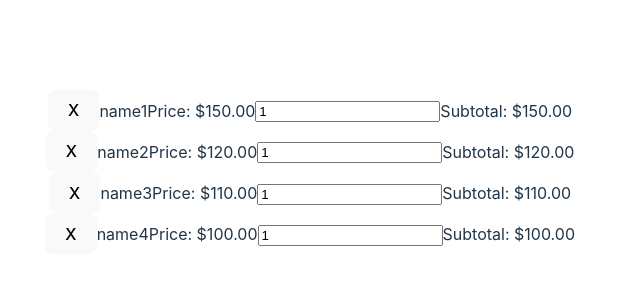
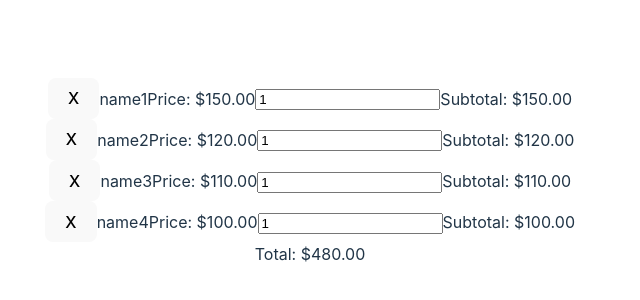
Before and after one commit to MagnusStarkadOttosen/02363FrontEndProject, a React (Vite) app: page / in a window 1280 px wide. Shown: the part 228-528 px from the top of the page, without its empty margins (330-970 px from the left). Built offline with nearby package versions, Linux system fonts and the light colour scheme.

Commit message:
Added total price

```diff
--- a/src/components/ItemComponent.tsx
+++ b/src/components/ItemComponent.tsx
@@ -1,16 +1,20 @@
-//import React from 'react';
-import React, { useState } from 'react';
+import React, { useState , useEffect } from 'react';
 import { Item } from '../types/Items';
 
 interface ItemProps{
     item: Item;
-    onRemove: (id: String) => void;
+    onRemove: (id: string) => void;
+    onQuantityChange: (id: string, subtotal: number) => void;
 }
 
-const ItemComponent: React.FC<ItemProps> = ({ item, onRemove }) => {
+const ItemComponent: React.FC<ItemProps> = ({ item, onRemove, onQuantityChange }) => {
 
     const [quantity, setQuantity] = useState(1);
     const subTotal = item.price * quantity;
+
+    useEffect(() => {
+        onQuantityChange(item.id, subTotal);
+    }, [quantity]);
 
     return(
         <div className="item">
--- a/src/components/ItemList.tsx
+++ b/src/components/ItemList.tsx
@@ -1,4 +1,4 @@
-import React, { useState} from 'react';
+import React, { useState, useEffect} from 'react';
 import ItemComponent from "./ItemComponent";
 import { Item } from '../types/Items';
 
@@ -11,16 +11,35 @@ const initItems: Item[] = [
 
 const ItemList: React.FC = () => {
     const[items, setItems] = useState<Item[]>(initItems);
+    const [subtotals, setSubtotals] = useState<{ [key: string]: number }>({});
 
-    const removeItem = (id: String) =>{
+    useEffect(() => {
+        const initialSubtotals = initItems.reduce((acc, item) => {
+            acc[item.id] = item.price;
+            return acc;
+        }, {} as { [key: string]: number });
+        setSubtotals(initialSubtotals);
+    }, []);
+
+    const removeItem = (id: string) =>{
         setItems(items.filter(item=>item.id!==id));
+        const newSubtotals = { ...subtotals };
+        delete newSubtotals[id];
+        setSubtotals(newSubtotals);
     }
+
+    const handleQuantityChange = (id: string, subtotal: number) => {
+        setSubtotals({ ...subtotals, [id]: subtotal });
+    };
+
+    const total = Object.values(subtotals).reduce((acc, curr) => acc + curr, 0);
 
     return(
         <div>
             {items.map(item=>(
-                <ItemComponent key={item.id} item={item} onRemove={removeItem} />
+                <ItemComponent key={item.id} item={item} onRemove={removeItem} onQuantityChange={handleQuantityChange} />
             ))}
+            <div>Total: ${total.toFixed(2)}</div>
         </div>
     )
 }
```
